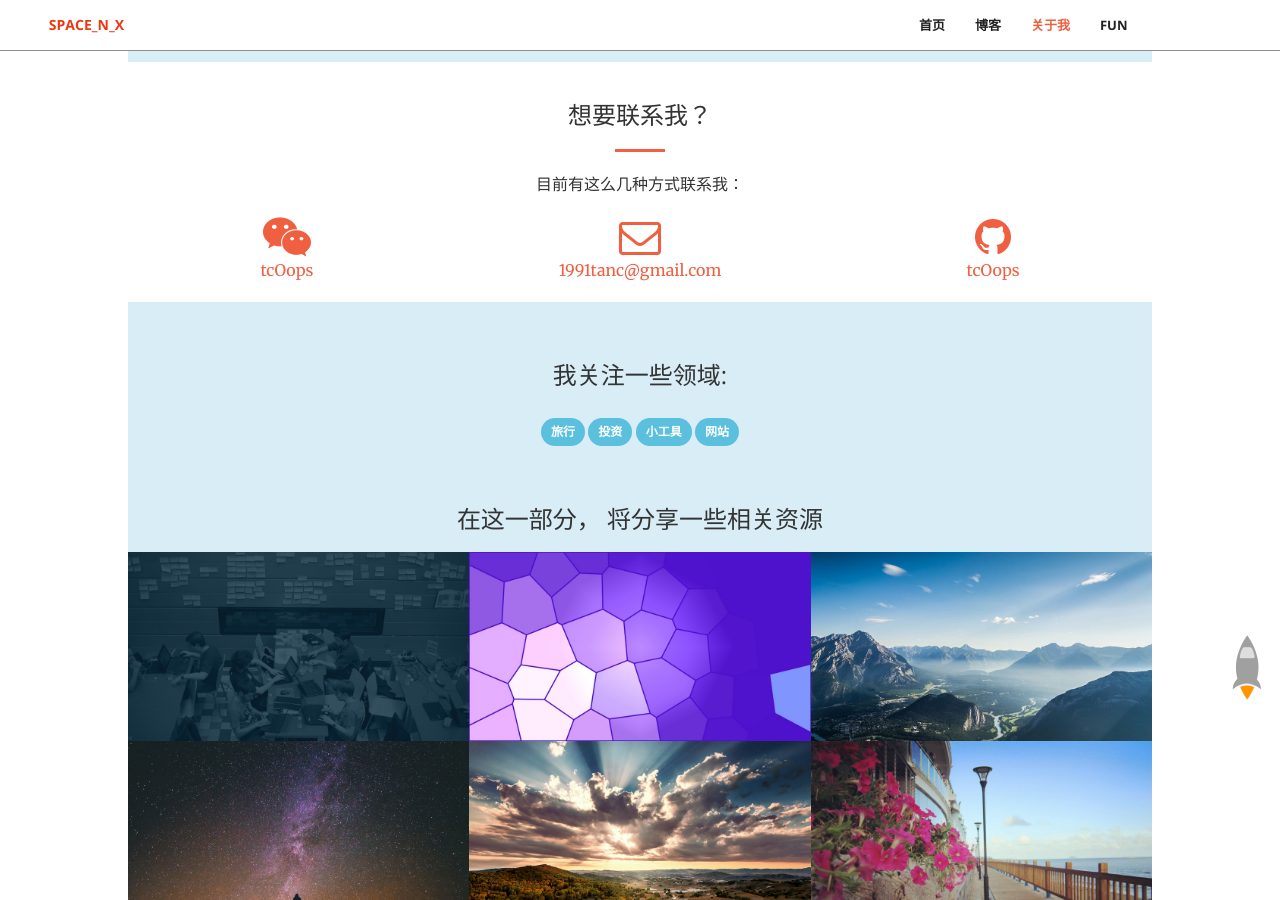
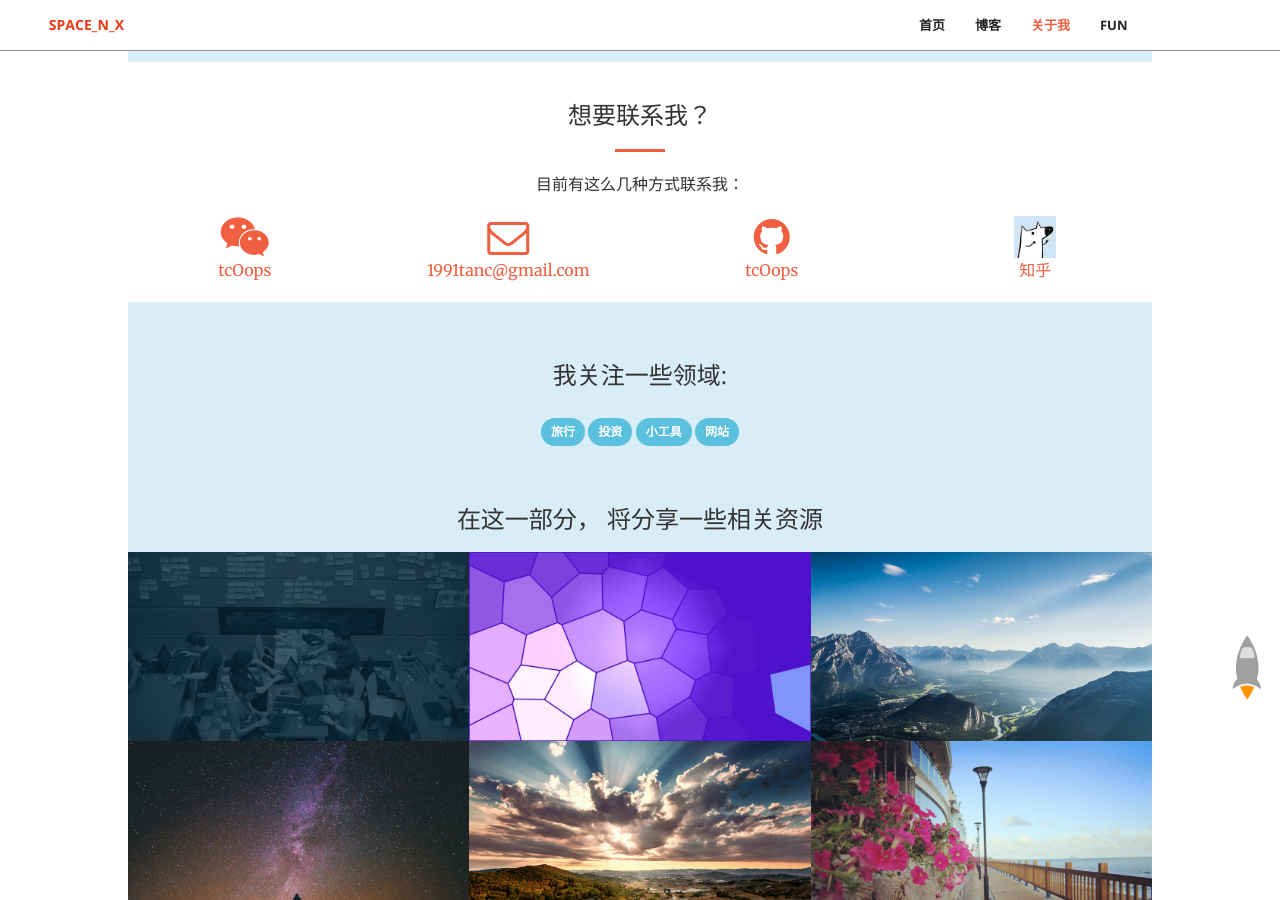
Before and after one commit to tcOops/hololens, a Jekyll site: the page built from index.html, in a window 1280 px wide and 900 px high, scrolled down 3294 px. Built offline with Jekyll 4.4.1, drawn with Linux system fonts in a browser that asks for light colours; Markdown is read by kramdown in place of the engine named in the settings; comment, search, counter and statistics services are not loaded.

Commit message:
add zhihu icon

```diff
--- a/_config.yml
+++ b/_config.yml
@@ -17,6 +17,7 @@ twitter_username:
 github_username:  tcOops
 github: https://github.com/tcOops?tab=repositories
 weixin_username: tcOops
+zhihu: zhihu.com/people/chao-tan-40
 
 # Build settings
 markdown: rdiscount
--- a/_includes/about-me.html
+++ b/_includes/about-me.html
@@ -21,7 +21,6 @@
 
     <br><br>
 
-
     <div>
         <div class="row">
             <div class="col-lg-8 col-lg-offset-2 text-center">
@@ -31,22 +30,28 @@
             </div>
             <div style="clear:both"></div>
             <div style="width:100%">
-              <div class="text-center" style="width:33%;float:left">
+              <div class="text-center" style="width:25%;float:left">
                   <a href="{{site.url}}/weixinPN">
                       <i class="fa fa-weixin fa-3x wow bounceIn" data-wow-delay=".1s"></i>
                       <p>{{ site.weixin_username }}</p>
                   </a>
               </div>
-              <div class="text-center" style="width:34%;float:left">
+              <div class="text-center" style="width:25%;float:left">
                   <a href="mailto:{{ site.email }}">
                   <i class="fa fa-envelope-o fa-3x wow bounceIn" data-wow-delay=".1s"></i>
                       <p>{{ site.email }}</p>
                   </a>
               </div>
-              <div class="text-center" style="width:33%;float:left">
+              <div class="text-center" style="width:25%;float:left">
                   <a href="{{ site.github }}">
                   <i class="fa fa-github fa-3x wow bounceIn" data-wow-delay=".1s"></i>
                       <p>{{ site.github_username }}</p>
+                  </a>
+              </div>
+              <div class="text-center" style="width:25%;float:left">
+                  <a href="{{ site.zhihu }}">
+                      <img class="fa fa-3x wow bounceIn" data-wow-delay=".1s" src="{{site.url}}/img/zhihu.jpg" width="42px" height="42px">
+                      <p>知乎</p>
                   </a>
               </div>
             </div>
```
Also changed, not shown: img/zhihu.jpg (added).
